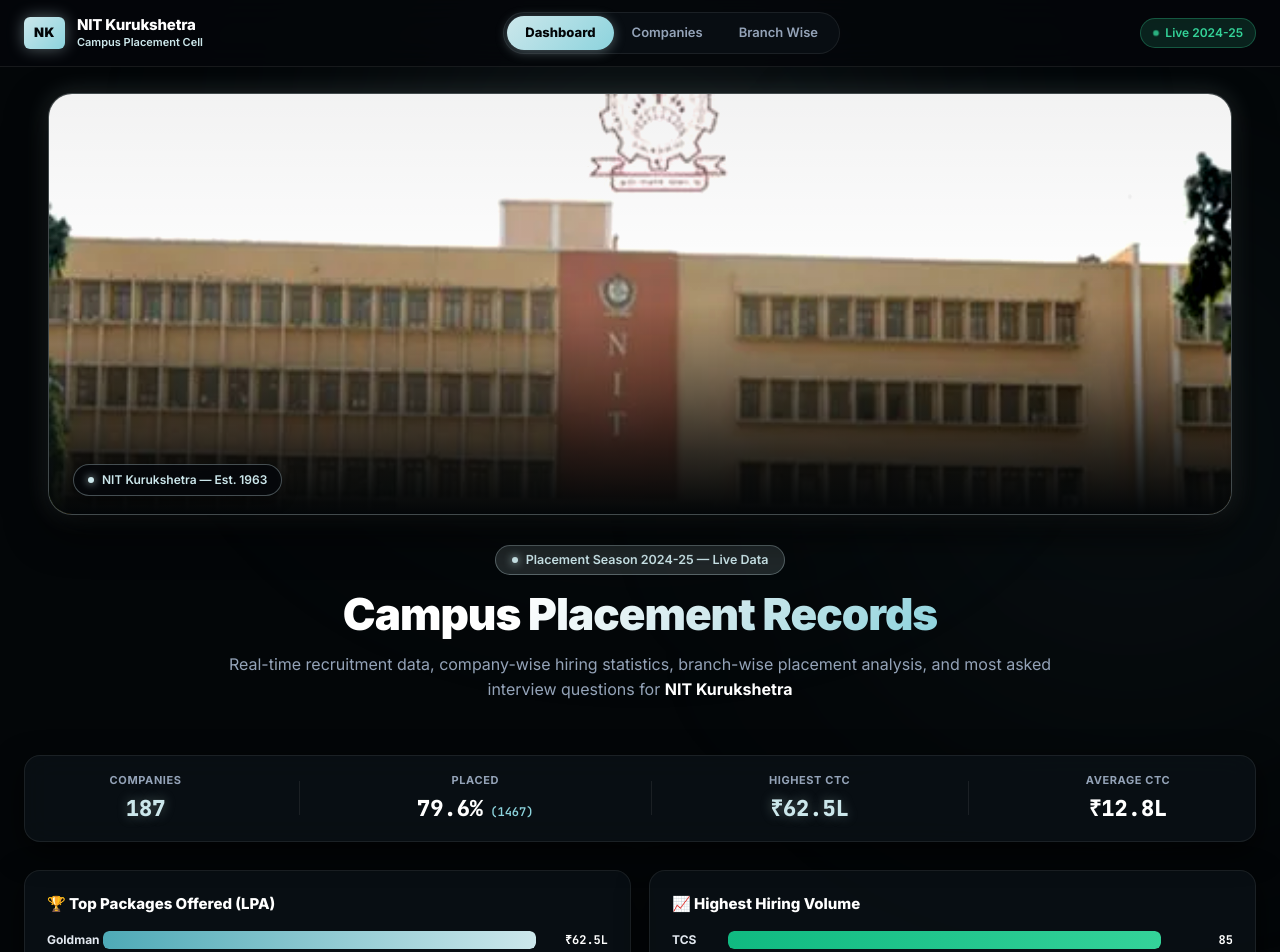
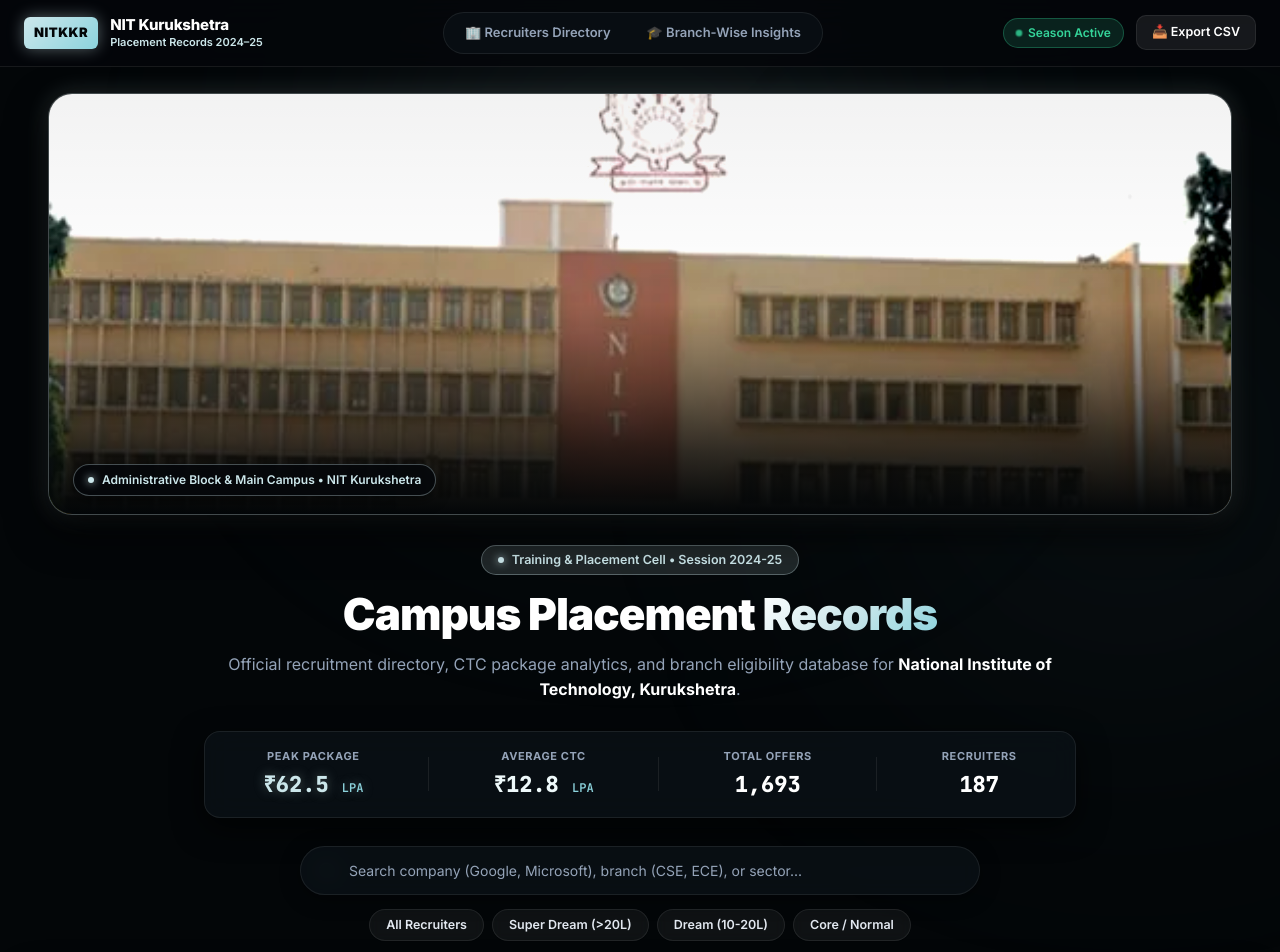
Before and after one commit to himanshugarg7707/PlacementAnalyticsDashboard, a React (Vite) app: page / in a window 1280 px wide. Shown: the top 952 px of the page. Built offline with nearby package versions, Linux system fonts and the light colour scheme.

Commit message:
feat: enhance UI consistency in HeroSection, Navbar, BranchWise, and Footer

```diff
--- a/src/components/Footer.jsx
+++ b/src/components/Footer.jsx
@@ -1,20 +1,23 @@
+import { collegeInfo } from '../data/placementData';
+
 export default function Footer() {
   return (
     <footer className="footer-minimal" role="contentinfo">
       <div className="footer-inner-clean">
-        <div>
-          <div className="footer-brand-title">NIT Kurukshetra</div>
-          <div className="footer-sub">
-            Training &amp; Placement Cell · Session 2024-25
-          </div>
+        <div className="footer-left">
+          <div className="footer-brand-title">NIT Kurukshetra • Placement Portal</div>
+          <p className="footer-sub">
+            Training &amp; Placement Cell, National Institute of Technology, Kurukshetra, Haryana, India.
+          </p>
         </div>
         <div className="footer-right">
-          <span className="footer-tag">nitkkr.ac.in</span>
-          <span className="footer-tag">tpc@nitkkr.ac.in</span>
+          <span className="footer-tag">Batch {collegeInfo.session}</span>
+          <span className="footer-tag">187+ Recruiters</span>
+          <span className="footer-tag">₹{collegeInfo.highestPackage} LPA Max CTC</span>
         </div>
       </div>
       <div className="footer-copy-clean">
-        © 2025 NIT Kurukshetra — All data is for the academic session 2024-25.
+        © {new Date().getFullYear()} National Institute of Technology, Kurukshetra. Verified institutional placement records.
       </div>
     </footer>
   );
--- a/src/components/HeroSection.jsx
+++ b/src/components/HeroSection.jsx
@@ -1,40 +1,106 @@
 import { collegeInfo } from '../data/placementData';
 
-export default function HeroSection() {
+export default function HeroSection({ searchTerm, setSearchTerm, filterType, setFilterType }) {
+  const quickCategories = [
+    { id: 'All', label: 'All Recruiters', count: collegeInfo.totalCompanies },
+    { id: 'Super Dream', label: 'Super Dream (>20L)', count: collegeInfo.superDreamOffers },
+    { id: 'Dream', label: 'Dream (10-20L)', count: collegeInfo.dreamOffers },
+    { id: 'Normal', label: 'Core / Normal', count: collegeInfo.normalOffers },
+  ];
+
   return (
-    <section className="hero-master-wrapper" aria-labelledby="hero-heading">
-      {/* Campus Photo Showcase */}
+    <div className="hero-master-wrapper">
+      {/* ── STANDALONE PHOTO BANNER ── */}
       <div className="campus-showcase-card">
         <div className="campus-image-container">
           <img
+            src="/campus-bg.png"
+            alt="National Institute of Technology Kurukshetra Campus Administrative Building and Lawn"
             className="campus-hero-img"
-            src="/campus-bg.png"
-            alt="NIT Kurukshetra Campus"
-            loading="eager"
           />
-          <div className="campus-image-fade" />
+          <div className="campus-image-fade"></div>
           <div className="campus-photo-caption">
-            <span className="caption-dot" aria-hidden="true"></span>
-            NIT Kurukshetra — Est. 1963
+            <span className="caption-dot"></span>
+            <span>Administrative Block &amp; Main Campus • NIT Kurukshetra</span>
           </div>
         </div>
       </div>
 
-      {/* Hero Content */}
+      {/* ── HERO CONTENT (SHIFTED DOWNWARDS) ── */}
       <div className="hero-content-section">
         <div className="hero-badge">
-          <span className="badge-pulse" aria-hidden="true"></span>
-          Placement Season {collegeInfo.session} — Live Data
+          <span className="badge-pulse"></span>
+          <span>Training &amp; Placement Cell • Session {collegeInfo.session}</span>
         </div>
-        <h2 id="hero-heading" className="hero-title">
-          Campus <span className="hero-title-accent">Placement Records</span>
-        </h2>
+
+        <h1 className="hero-title">
+          Campus Placement <span className="hero-title-accent">Records</span>
+        </h1>
+
         <p className="hero-subtitle">
-          Real-time recruitment data, company-wise hiring statistics, branch-wise
-          placement analysis, and most asked interview questions for{' '}
-          <strong>{collegeInfo.shortName}</strong>
+          Official recruitment directory, CTC package analytics, and branch eligibility database for <strong>National Institute of Technology, Kurukshetra</strong>.
         </p>
+
+        {/* Minimal 4-Metric Glass Bar (#CCE7EB Ice Aqua + Deep Black) */}
+        <div className="hero-stats-glass-bar">
+          <div className="stat-item">
+            <span className="stat-label">Peak Package</span>
+            <span className="stat-val font-mono highlight-ice-aqua">
+              ₹{collegeInfo.highestPackage} <small>LPA</small>
+            </span>
+          </div>
+          <div className="stat-divider"></div>
+          <div className="stat-item">
+            <span className="stat-label">Average CTC</span>
+            <span className="stat-val font-mono highlight-ice-aqua-soft">
+              ₹{collegeInfo.averagePackage} <small>LPA</small>
+            </span>
+          </div>
+          <div className="stat-divider"></div>
+          <div className="stat-item">
+            <span className="stat-label">Total Offers</span>
+            <span className="stat-val font-mono">{collegeInfo.totalOffers.toLocaleString()}</span>
+          </div>
+          <div className="stat-divider"></div>
+          <div className="stat-item">
+            <span className="stat-label">Recruiters</span>
+            <span className="stat-val font-mono">{collegeInfo.totalCompanies}</span>
+          </div>
+        </div>
+
+        {/* Search & Filter Bar */}
+        <div className="hero-filter-bar">
+          <div className="hero-search-input-wrap">
+            <svg width="18" height="18" viewBox="0 0 24 24" fill="none" stroke="currentColor" strokeWidth="2">
+              <circle cx="11" cy="11" r="8"></circle>
+              <line x1="21" y1="21" x2="16.65" y2="16.65"></line>
+            </svg>
+            <input
+              type="text"
+              className="hero-search-input"
+              placeholder="Search company (Google, Microsoft), branch (CSE, ECE), or sector..."
+              value={searchTerm}
+              onChange={(e) => setSearchTerm(e.target.value)}
+              aria-label="Search recruiters"
+            />
+            {searchTerm && (
+              <button className="clear-btn" onClick={() => setSearchTerm('')}>✕</button>
+            )}
+          </div>
+
+          <div className="hero-tier-pills">
+            {quickCategories.map((cat) => (
+              <button
+                key={cat.id}
+                className={`tier-pill ${filterType === cat.id ? 'active' : ''}`}
+                onClick={() => setFilterType(cat.id)}
+              >
+                {cat.label}
+              </button>
+            ))}
+          </div>
+        </div>
       </div>
-    </section>
+    </div>
   );
 }
--- a/src/components/Navbar.jsx
+++ b/src/components/Navbar.jsx
@@ -1,43 +1,41 @@
-import { useState } from 'react';
-
-export default function Navbar({ activeTab, setActiveTab }) {
-  const tabs = [
-    { id: 'dashboard', label: 'Dashboard' },
-    { id: 'companies', label: 'Companies' },
-    { id: 'branches', label: 'Branch Wise' },
-  ];
-
+export default function Navbar({ activeTab, setActiveTab, onExportCSV }) {
   return (
-    <nav className="navbar" role="navigation" aria-label="Main navigation">
+    <header className="navbar" role="banner">
       <div className="navbar-inner">
-        <div className="nav-brand" onClick={() => setActiveTab('dashboard')}>
-          <div className="nav-logo" aria-hidden="true">NK</div>
+        <div className="nav-brand" onClick={() => window.scrollTo({ top: 0, behavior: 'smooth' })}>
+          <div className="nav-logo">NITKKR</div>
           <div className="nav-title-group">
             <span className="inst-name">NIT Kurukshetra</span>
-            <span className="portal-sub">Campus Placement Cell</span>
+            <span className="portal-sub">Placement Records 2024–25</span>
           </div>
         </div>
 
+        {/* Center Tab Switcher */}
         <div className="nav-center-tabs">
-          {tabs.map((tab) => (
-            <button
-              key={tab.id}
-              className={`nav-tab-btn ${activeTab === tab.id ? 'active' : ''}`}
-              onClick={() => setActiveTab(tab.id)}
-              aria-current={activeTab === tab.id ? 'page' : undefined}
-            >
-              {tab.label}
-            </button>
-          ))}
+          <button
+            className={`nav-tab-btn ${activeTab === 'recruiters' ? 'active' : ''}`}
+            onClick={() => setActiveTab('recruiters')}
+          >
+            🏢 Recruiters Directory
+          </button>
+          <button
+            className={`nav-tab-btn ${activeTab === 'branches' ? 'active' : ''}`}
+            onClick={() => setActiveTab('branches')}
+          >
+            🎓 Branch-Wise Insights
+          </button>
         </div>
 
         <div className="nav-right">
           <div className="status-indicator">
-            <span className="pulse-dot" aria-hidden="true"></span>
-            Live 2024-25
+            <span className="pulse-dot"></span>
+            <span>Season Active</span>
           </div>
+          <button className="nav-export-btn" onClick={onExportCSV}>
+            📥 Export CSV
+          </button>
         </div>
       </div>
-    </nav>
+    </header>
   );
 }
```
Also changed, not shown: src/components/BranchWise.jsx (+83 -72 lines).
